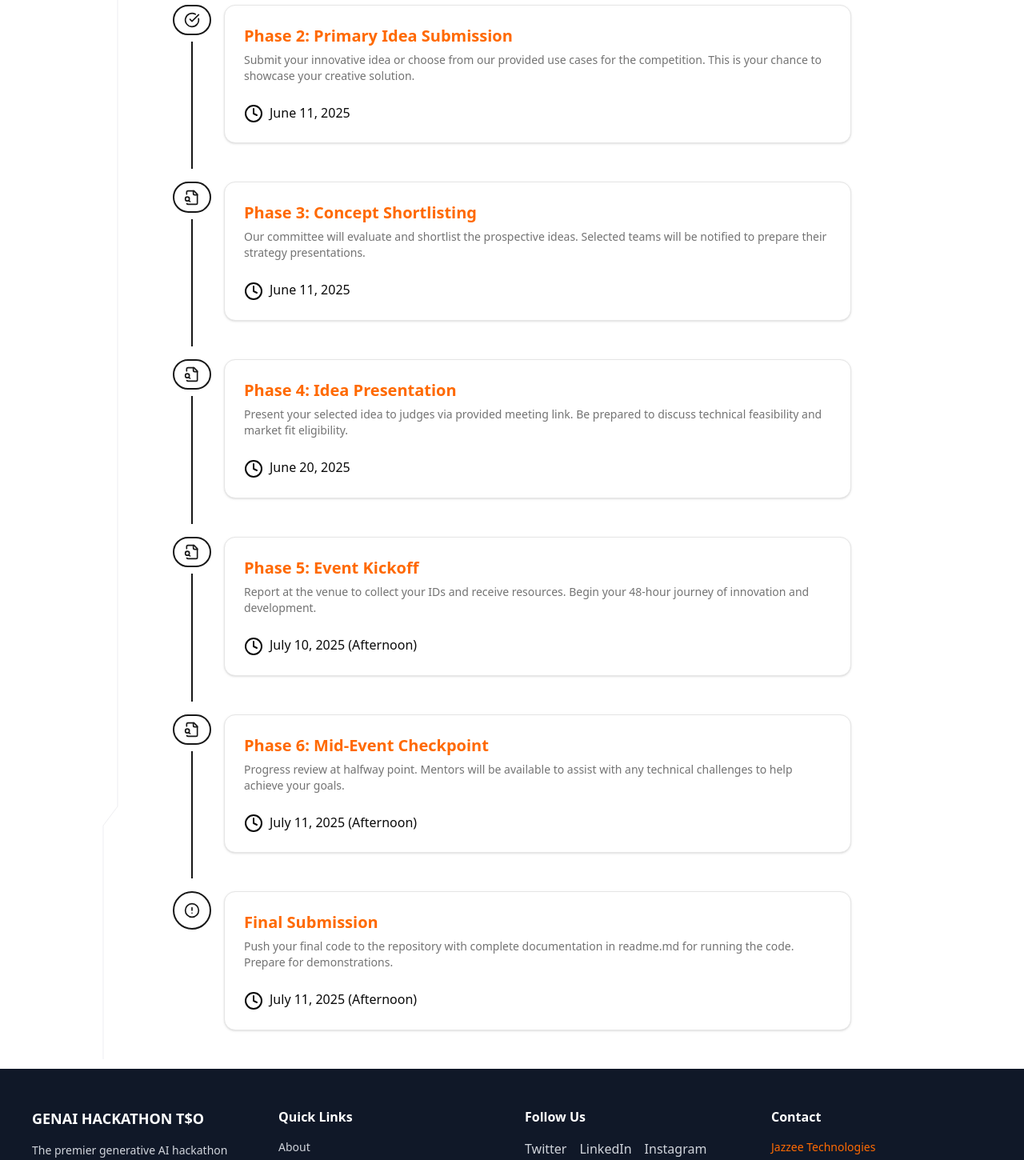
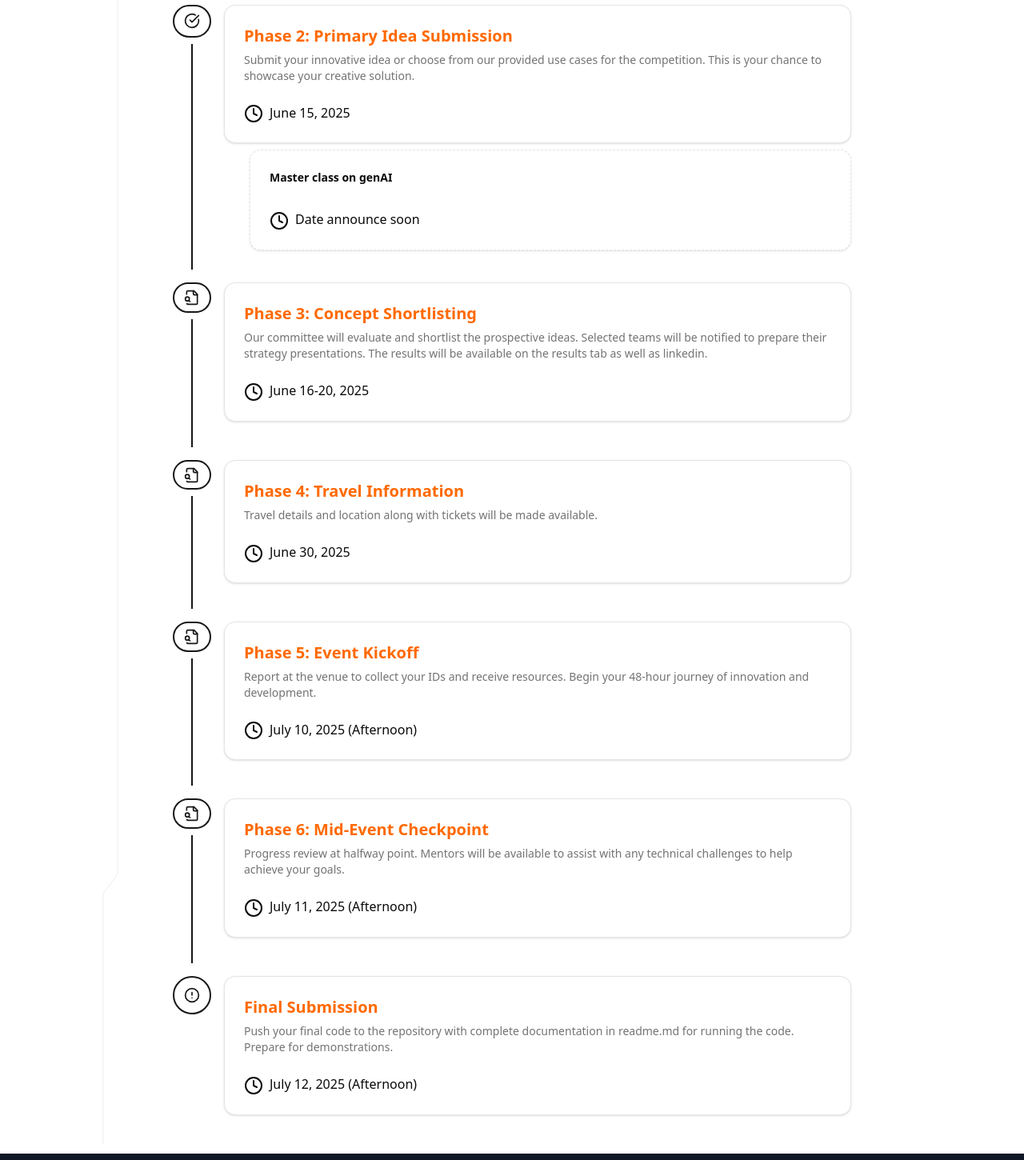
Before and after one commit to garunAMT/jazzee-hackathon, a Next.js app: page /schedule in a window 1280 px wide. Shown: the part 460-1910 px from the top of the page at 80% size. Built offline with nearby package versions, Linux system fonts and the light colour scheme.

Commit message:
chabged dates, added sponsers

```diff
--- a/app/schedule/page.tsx
+++ b/app/schedule/page.tsx
@@ -1,23 +1,37 @@
-import { Card, CardContent, CardDescription, CardHeader, CardTitle } from "@/components/ui/card"
-import { TracingBeam } from "@/components/ui/tracing-beam"
-import { Clock, CheckCircle, XCircle, FileSearch, Building, AlertCircle, LucideIcon } from "lucide-react"
-import { ReactNode } from "react"
+import {
+  Card,
+  CardContent,
+  CardDescription,
+  CardHeader,
+  CardTitle,
+} from "@/components/ui/card";
+import { TracingBeam } from "@/components/ui/tracing-beam";
+import {
+  Clock,
+  CheckCircle,
+  XCircle,
+  FileSearch,
+  Building,
+  AlertCircle,
+  LucideIcon,
+} from "lucide-react";
+import { ReactNode } from "react";
 
 type TimelineSubItem = {
-    title: string
-    content: ReactNode
-}
+  title: string;
+  content: ReactNode;
+};
 
 type TimelineItemProps = {
-    title: string
-    description: string
-    content: ReactNode
-    icon: LucideIcon
-    isLast?: boolean
-    cumulativeTime?: string
-    date?: string
-    subItems?: TimelineSubItem[]
-}
+  title: string;
+  description: string;
+  content: ReactNode;
+  icon: LucideIcon;
+  isLast?: boolean;
+  cumulativeTime?: string;
+  date?: string;
+  subItems?: TimelineSubItem[];
+};
 
 const TimelineItem = ({
   title,
@@ -39,21 +53,21 @@ const TimelineItem = ({
     <div className="flex-1 md:min-w-xl mb-6">
       <Card className="mb-2">
         <CardHeader>
-                    <CardTitle className="text-orange-500 font-bold text-xl">{title}</CardTitle>
+          <CardTitle className="text-orange-500 font-bold text-xl">
+            {title}
+          </CardTitle>
           <CardDescription>{description}</CardDescription>
         </CardHeader>
-                <CardContent>
-                    {content}
-                </CardContent>
+        <CardContent>{content}</CardContent>
       </Card>
-            {/* {subItems.map((item, index) => (
+      {subItems.map((item, index) => (
                 <Card key={index} className="ml-8 mt-2 border-dashed">
                     <CardHeader>
                         <CardTitle className="text-sm">{item.title}</CardTitle>
                     </CardHeader>
                     <CardContent>{item.content}</CardContent>
                 </Card>
-            ))} */}
+            ))}
       {/* {cumulativeTime && (
                 <div className="mt-2 text-right">
                     <span className="bg-muted px-2 py-1 rounded text-sm font-semibold">{cumulativeTime}</span>
@@ -61,7 +75,7 @@ const TimelineItem = ({
             )} */}
     </div>
   </div>
-)
+);
 
 export default function ProcessFlowSinglePaths() {
   const renderHomesNSWPath = (): ReactNode => (
@@ -83,29 +97,47 @@ export default function ProcessFlowSinglePaths() {
         title="Phase 2: Primary Idea Submission"
         description="Submit your innovative idea or choose from our provided use cases for the competition. This is your chance to showcase your creative solution."
         icon={CheckCircle}
-                content={                    <p>
-                        <Clock className="inline mr-2" />June 11, 2025
-                    </p>}
+        content={
+          <p>
+            <Clock className="inline mr-2" />
+            June 15, 2025
+          </p>
+        }
         cumulativeTime="6 weeks"
+        subItems={
+            [
+                {
+                title: "Master class on genAI",
+                content: (
+                    <p>
+                    <Clock className="inline mr-2" />
+                    Date announce soon
+                    </p>
+                ),
+                },
+            ]
+        }
       />
       <TimelineItem
         title="Phase 3: Concept Shortlisting"
-                description="Our committee will evaluate and shortlist the prospective ideas. Selected teams will be notified to prepare their strategy presentations."
+        description="Our committee will evaluate and shortlist the prospective ideas. Selected teams will be notified to prepare their strategy presentations. The results will be available on the results tab as well as linkedin."
         icon={FileSearch}
         content={
           <p>
-                        <Clock className="inline mr-2" />June 11, 2025
+            <Clock className="inline mr-2" />
+            June 16-20, 2025
           </p>
         }
         cumulativeTime="14 weeks"
       />
       <TimelineItem
-                title="Phase 4: Idea Presentation"
-                description="Present your selected idea to judges via provided meeting link. Be prepared to discuss technical feasibility and market fit eligibility."
+        title="Phase 4: Travel Information"
+        description="Travel details and location along with tickets will be made available."
         icon={FileSearch}
         content={
           <p>
-                        <Clock className="inline mr-2" />June 20, 2025
+            <Clock className="inline mr-2" />
+            June 30, 2025
           </p>
         }
         cumulativeTime="14 weeks"
@@ -116,7 +148,8 @@ export default function ProcessFlowSinglePaths() {
         icon={FileSearch}
         content={
           <p>
-                        <Clock className="inline mr-2" />July 10, 2025 (Afternoon)
+            <Clock className="inline mr-2" />
+            July 10, 2025 (Afternoon)
           </p>
         }
         cumulativeTime="14 weeks"
@@ -127,14 +160,15 @@ export default function ProcessFlowSinglePaths() {
         icon={FileSearch}
         content={
           <p>
-                        <Clock className="inline mr-2" />July 11, 2025 (Afternoon)
+            <Clock className="inline mr-2" />
+            July 11, 2025 (Afternoon)
           </p>
         }
         cumulativeTime="14 weeks"
       />
       {renderFinalSteps(10)}
     </div>
-    )
+  );
 
   // const renderLandcomPath = (): ReactNode => (
   //     <div className="space-y-4">
@@ -210,18 +244,22 @@ export default function ProcessFlowSinglePaths() {
         description="Push your final code to the repository with complete documentation in readme.md for running the code. Prepare for demonstrations."
         icon={AlertCircle}
         isLast={true}
-                content={                    <p>
-                        <Clock className="inline mr-2" />July 11, 2025 (Afternoon)
-                    </p>}
+        content={
+          <p>
+            <Clock className="inline mr-2" />
+            July 12, 2025 (Afternoon)
+          </p>
+        }
         cumulativeTime={`${previousWeeks + 4} weeks`}
       />
     </>
-    )
+  );
 
   return (
-
     <div className="container mx-auto p-4 space-y-8 max-w-6xl">
-            <h1 className="text-3xl font-bold text-center mb-8">T$O Hackathon Schedule</h1>
+      <h1 className="text-3xl font-bold text-center mb-8">
+        T$O Hackathon Schedule
+      </h1>
       <div className="flex items-center justify-center gap-8">
         <TracingBeam className="px-6">
           {renderHomesNSWPath()}
@@ -230,5 +268,5 @@ export default function ProcessFlowSinglePaths() {
         </TracingBeam>
       </div>
     </div>
-    )
+  );
 }
--- a/lib/staticData.ts
+++ b/lib/staticData.ts
@@ -158,8 +158,18 @@ export const AcademicPartners = [
     {
         id: 3,
         name: "OUTR",
-        logo: "https://res.cloudinary.com/dtipcangs/image/upload/v1747213441/outr_pguyqb.jpg",
+        logo: "https://res.cloudinary.com/dtipcangs/image/upload/v1747371461/Odisha_University_of_Technology_and_Research_Logo_femrbf.png",
     },
+    {
+      id: 4,
+      name: "Newton School of Technology",
+      logo: "https://res.cloudinary.com/dtipcangs/image/upload/v1747370757/20250409174004_xit5hh.jpg",
+    },
+    {
+      id: 5,
+      name: "ITER SOA",
+      logo: "https://res.cloudinary.com/dtipcangs/image/upload/v1747371222/Siksha__E2_80_98O_E2_80_99_Anusandhan_ekxhbf.png",
+    }
 ]
 
 export const IndustryPartners = [
```
Lines whose indentation alone changed are shown as unchanged.
